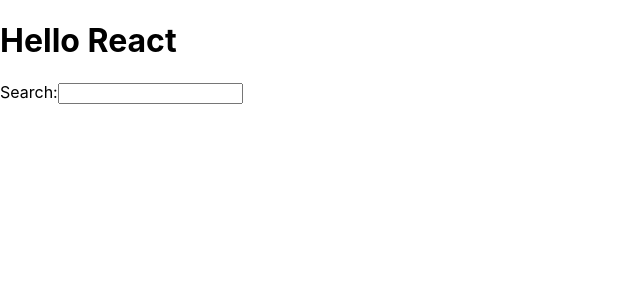
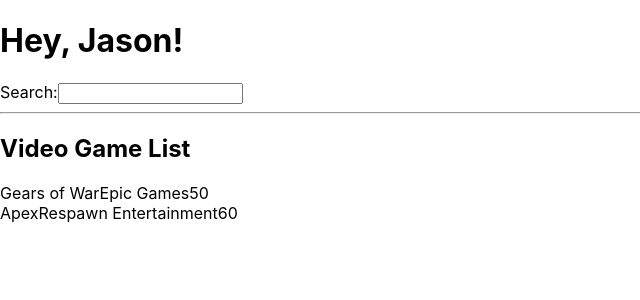
Before and after one commit to jasonwieczorek/ReactTest, a React (Create React App) app: page / in a window 1280 px wide. Shown: the top 300 px of the page, without its empty margins (0-640 px from the left). Built offline with nearby package versions, Linux system fonts and the light colour scheme.

Commit message:
added a simple list

```diff
--- a/public/index.html
+++ b/public/index.html
@@ -28,6 +28,8 @@
   </head>
   <body>
     <noscript>You need to enable JavaScript to run this app.</noscript>
+
+    <!-- THIS IS WHERE REACT IS INJECTED INTO THE HTML -->
     <div id="root"></div>
     <!--
       This HTML file is a template.
--- a/src/App.js
+++ b/src/App.js
@@ -1,24 +1,52 @@
 import React from 'react';
 import './App.css';
 
-// A react component, this is just a javascript function
+// welcome message object
+const welcome = {
+    greeting: "Hey,",
+    name: "Jason!",
+};
+
+// a list of video games
+let videoGames = [
+    {
+        id: 0, title: 'Gears of War', studio: 'Epic Games', cost: 50,
+    },
+    {
+        id: 1, title: 'Apex', studio: 'Respawn Entertainment', cost: 60,
+    },
+];
+
+// The main React Component, basically just a Javascript function
 function App() {
 
-    //Do some stuff here
-    const title = 'React';
-
-    // variable types
-    // var - global or local scope, can be reassigned
-    // let - block scoped, can be updated but not re-declared
-    // const - cannot be updated or redeclared
+    // Basic event handler
+    const handleChange = event => {
+        console.log(event.target.value);
+    }
 
     // return some JSX stuff for display
     return (
-        // This is JSX, NOT html
+
         <div>
-            <h1>Hello {title}</h1>
+            <h1>{welcome.greeting} {welcome.name}</h1>
+
+            {/* Inputs */}
             <label htmlFor="search">Search:</label>
-            <input id="search" type="text"/>
+            <input id="search" type="text" onChange={handleChange}/>
+            <hr/>
+
+            {/* display a list of video games */}
+            <h2>Video Game List</h2>
+            {videoGames.map(function(game) {
+                return (
+                    <div key={game.id}>
+                        <span>{game.title}</span>
+                        <span>{game.studio}</span>
+                        <span>{game.cost}</span>
+                    </div>
+                )
+            })}
         </div>
     );
 }
```
